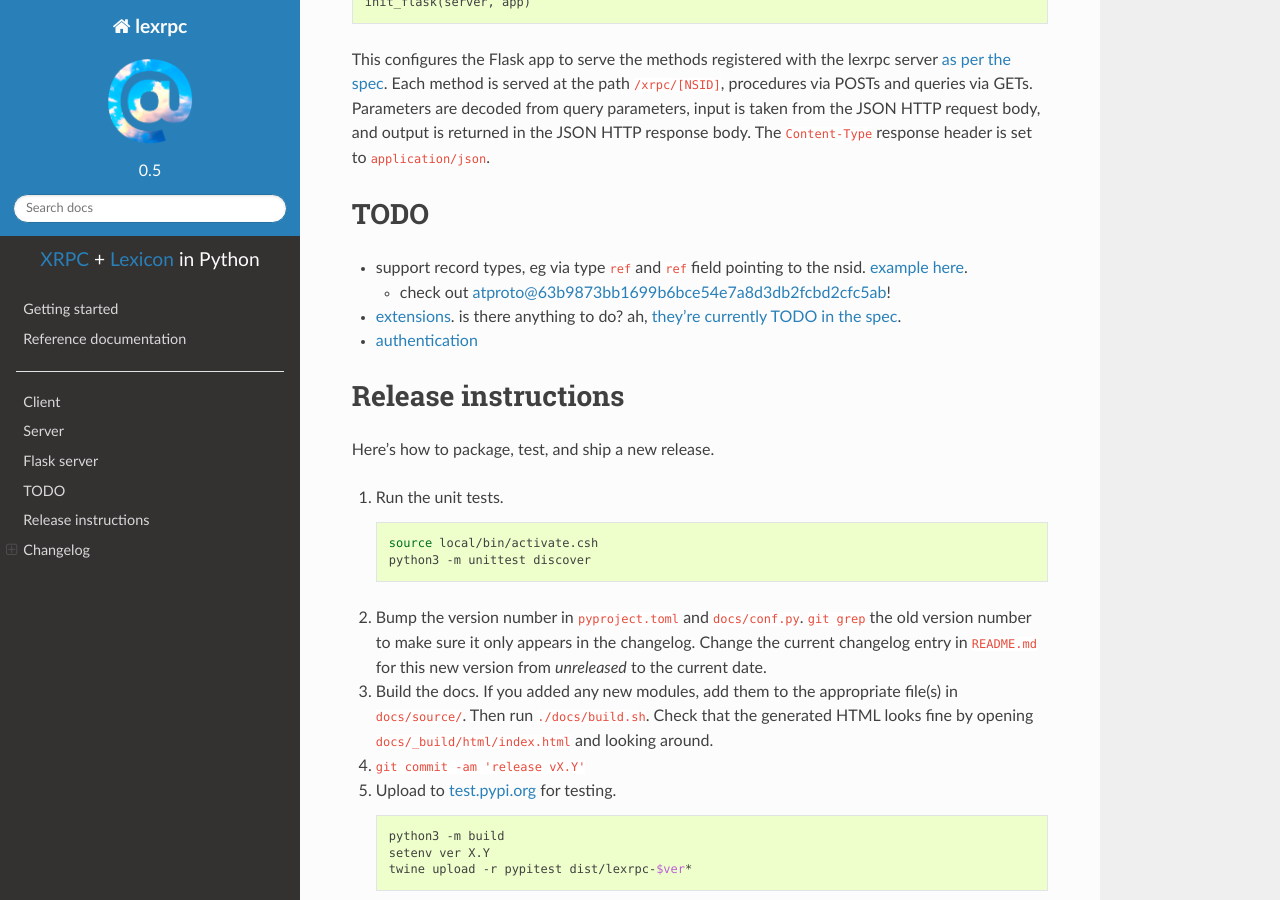
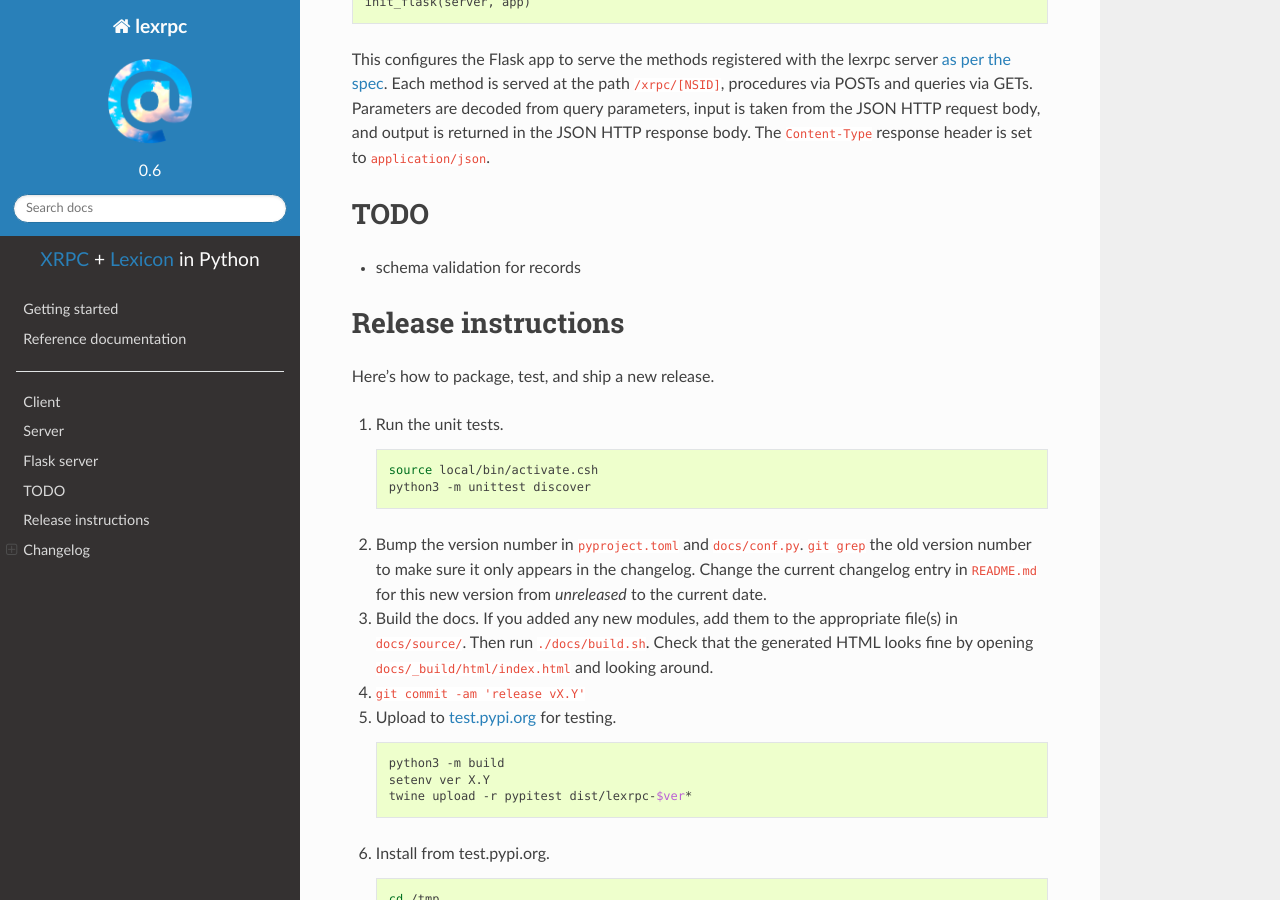
Before and after one commit to snarfed/lexrpc, a Sphinx documentation site: the page built from docs/index.rst, in a window 1280 px wide and 900 px high, scrolled down 2904 px. Built offline with Sphinx 7.4.7 and the Read the Docs theme 2.0.0, drawn with Linux system fonts in a browser that asks for light colours; some of the changed text lies outside the part shown.

```diff
--- a/docs/conf.py
+++ b/docs/conf.py
@@ -88,9 +88,9 @@ author = 'Ryan Barrett'
 # built documents.
 #
 # The short X.Y version.
-version = '0.5'
+version = '0.6'
 # The full version, including alpha/beta/rc tags.
-release = '0.5'
+release = '0.6'
 
 # The language for content autogenerated by Sphinx. Refer to documentation
 # for a list of supported languages.
--- a/docs/index.rst
+++ b/docs/index.rst
@@ -189,17 +189,7 @@ set to ``application/json``.
 TODO
 ----
 
--  support record types, eg via type ``ref`` and ``ref`` field pointing
-   to the nsid. `example
-   here <https://github.com/bluesky-social/atproto/blob/main/lexicons/app/bsky/graph/follow.json#L13>`__.
-
-   -  check out
-      `atproto@63b9873bb1699b6bce54e7a8d3db2fcbd2cfc5ab <https://github.com/snarfed/atproto/commit/63b9873bb1699b6bce54e7a8d3db2fcbd2cfc5ab>`__!
-
--  `extensions <https://atproto.com/guides/lexicon#extensibility>`__. is
-   there anything to do? ah, `they’re currently TODO in the
-   spec <https://atproto.com/specs/xrpc#todos>`__.
--  `authentication <https://atproto.com/specs/xrpc#authentication>`__
+-  schema validation for records
 
 Release instructions
 --------------------
@@ -321,6 +311,17 @@ Here’s how to package, test, and ship a new release.
 Changelog
 ---------
 
+0.6 - 2024-03-16
+~~~~~~~~~~~~~~~~
+
+-  Drop ``typing-extensions`` version pin now that `typing-validation
+   has been updated to be compatible with
+   it <https://github.com/hashberg-io/typing-validation/issues/1>`__.
+-  Update bundled ``app.bsky`` and ``com.atproto`` lexicons, as of
+   `bluesky-social/atproto@f45eef3 <https://github.com/bluesky-social/atproto/commit/f45eef3414f8827ba3a6958a7040c7e38bfd6282>`__.
+
+.. _section-1:
+
 0.5 - 2023-12-10
 ~~~~~~~~~~~~~~~~
 
--- a/pyproject.toml
+++ b/pyproject.toml
@@ -16,7 +16,7 @@ where = ['.']
 
 [project]
 name = 'lexrpc'
-version = '0.5'
+version = '0.6'
 authors = [
     { name='Ryan Barrett', email='lexrpc@ryanb.org' },
 ]
```
Also changed, not shown: other parts of docs/index.rst (+4 -4 lines), README.md (+2 -3 lines).
